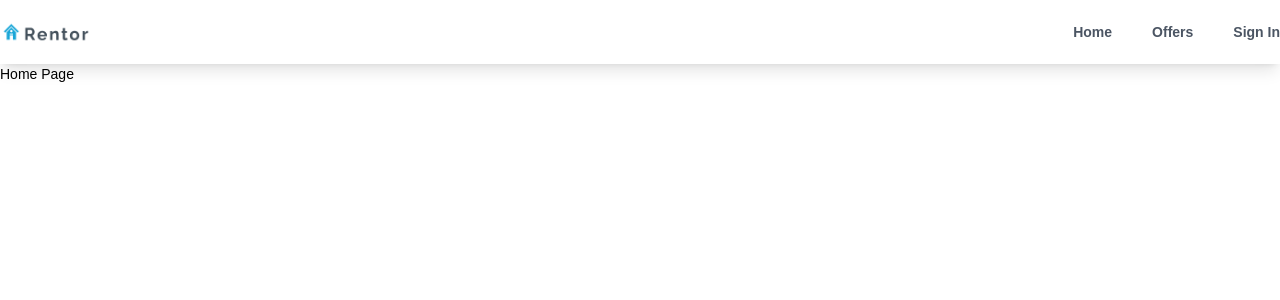
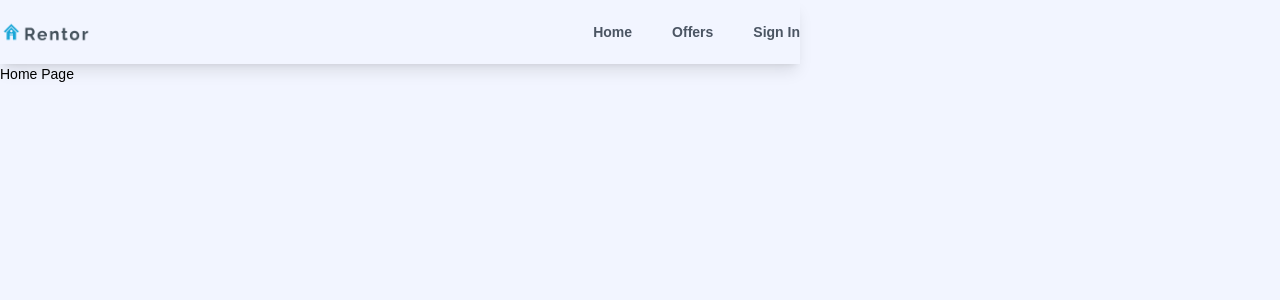
Before and after one commit to AmaduKamara/rensale, a React (Create React App) app: page / in a window 1280 px wide. Shown: the top 300 px of the page. Built offline with nearby package versions, Linux system fonts and the light colour scheme.

Commit message:
Update index.css

```diff
--- a/src/index.css
+++ b/src/index.css
@@ -7,4 +7,9 @@
 body {
   font-family: "Poppins", sans-serif;
   font-size: 14px;
+  background-color: #f2f5ff;
+  width: 100vh;
+  height: 100vh;
+  overflow: hidden;
+  margin: 0;
 }
```
